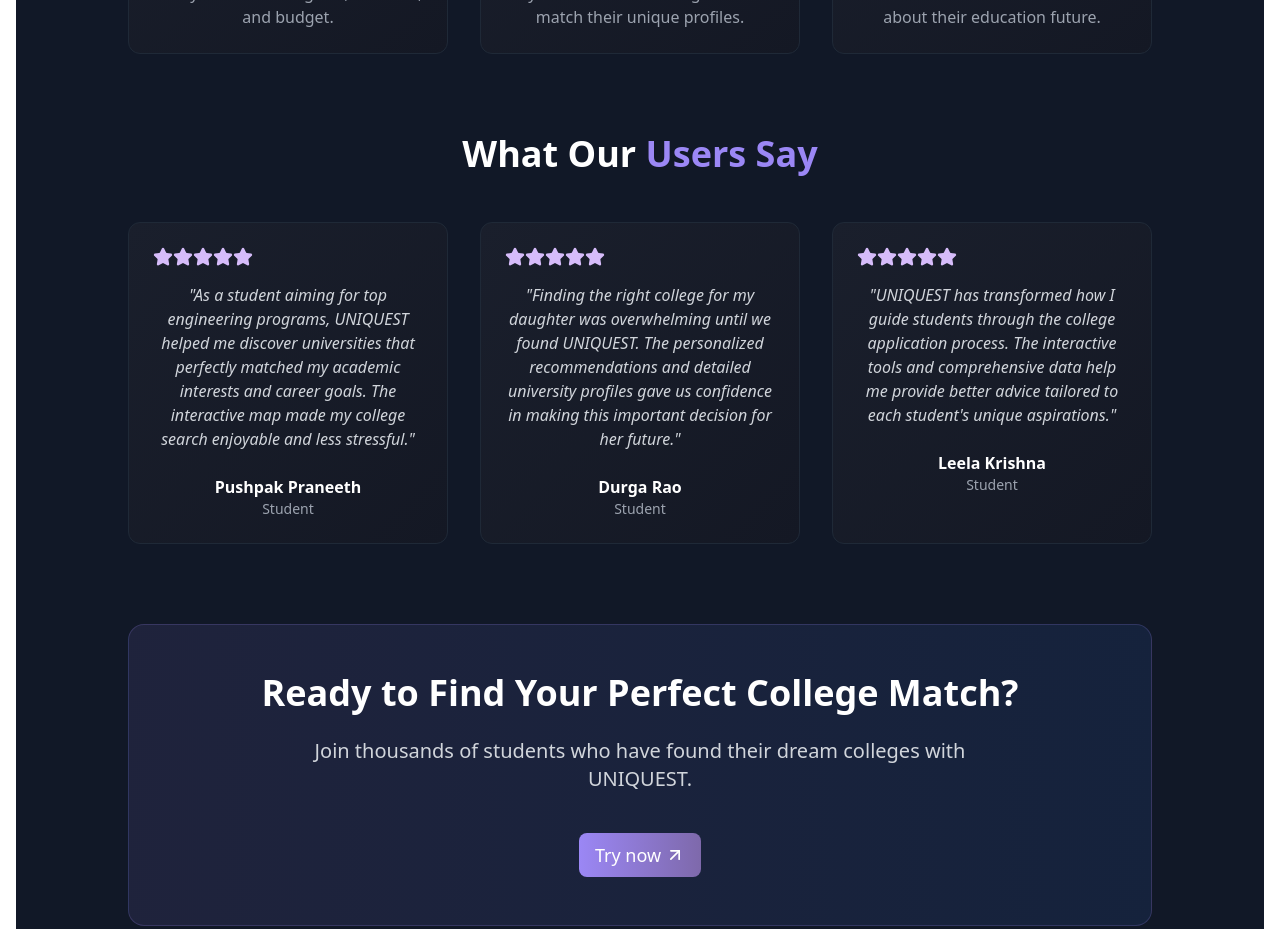
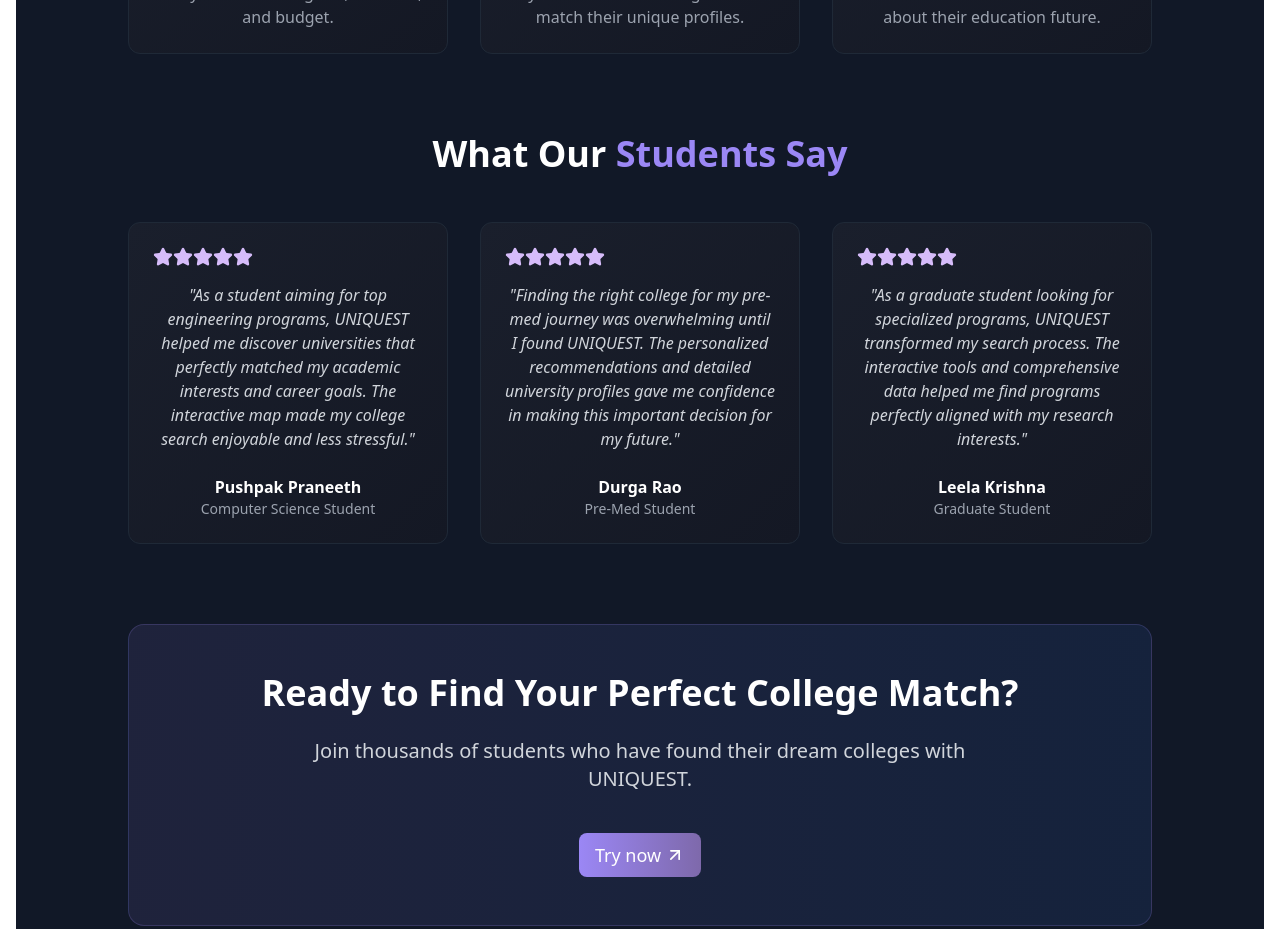
Before and after one commit to pushpakanala/map-magic-usa, a React (Vite) app: page / in a window 1280 px wide. Shown: the part 1680-2609 px from the top of the page. Built offline with nearby package versions, Linux system fonts and the light colour scheme; no server answers.

Commit message:
Update Landing Page Reviews
Updated the review content on the landing page to reflect student feedback.  Maintained existing functionality and "Try Now" button styling.

```diff
--- a/src/index.css
+++ b/src/index.css
@@ -1,4 +1,3 @@
-
 @tailwind base;
 @tailwind components;
 @tailwind utilities;
--- a/src/pages/LandingPage.jsx
+++ b/src/pages/LandingPage.jsx
@@ -1,4 +1,3 @@
-
 import React, { useState, useEffect } from 'react';
 import { useNavigate } from 'react-router-dom';
 import { motion } from 'framer-motion';
@@ -43,27 +42,27 @@ const LandingPage = () => {
     }
   ];
 
-  // Review data
+  // Updated Review data to reflect they were written by students
   const reviews = [
     {
       id: 1,
       name: "Pushpak Praneeth",
-      role: "Student",
+      role: "Computer Science Student",
       content: "As a student aiming for top engineering programs, UNIQUEST helped me discover universities that perfectly matched my academic interests and career goals. The interactive map made my college search enjoyable and less stressful.",
       rating: 5
     },
     {
       id: 2,
       name: "Durga Rao",
-      role: "Student",
-      content: "Finding the right college for my daughter was overwhelming until we found UNIQUEST. The personalized recommendations and detailed university profiles gave us confidence in making this important decision for her future.",
+      role: "Pre-Med Student",
+      content: "Finding the right college for my pre-med journey was overwhelming until I found UNIQUEST. The personalized recommendations and detailed university profiles gave me confidence in making this important decision for my future.",
       rating: 5
     },
     {
       id: 3,
       name: "Leela Krishna",
-      role: "Student",
-      content: "UNIQUEST has transformed how I guide students through the college application process. The interactive tools and comprehensive data help me provide better advice tailored to each student's unique aspirations.",
+      role: "Graduate Student",
+      content: "As a graduate student looking for specialized programs, UNIQUEST transformed my search process. The interactive tools and comprehensive data helped me find programs perfectly aligned with my research interests.",
       rating: 5
     }
   ];
@@ -331,7 +330,7 @@ const LandingPage = () => {
         {/* Reviews Section */}
         <div className="w-full mb-20">
           <h2 className="text-3xl md:text-4xl font-bold text-center mb-12">
-            What Our <span className="text-uniquestPurple">Users Say</span>
+            What Our <span className="text-uniquestPurple">Students Say</span>
           </h2>
 
           <div className="grid grid-cols-1 md:grid-cols-3 gap-8">
```
